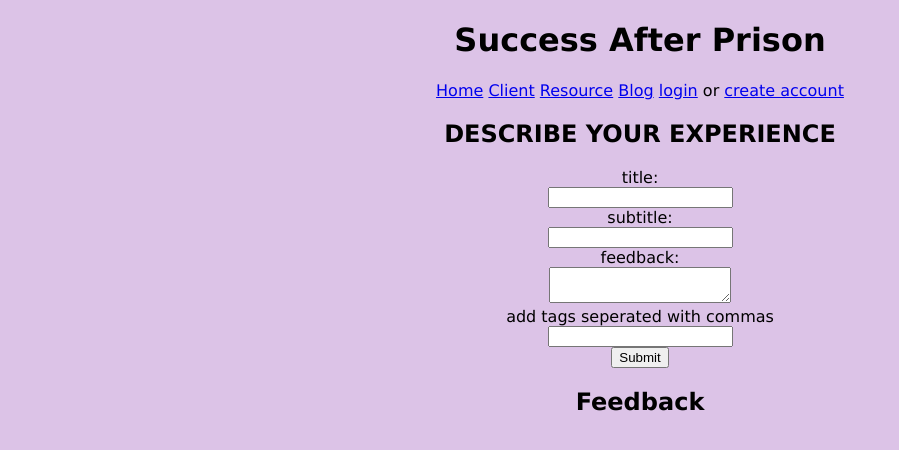
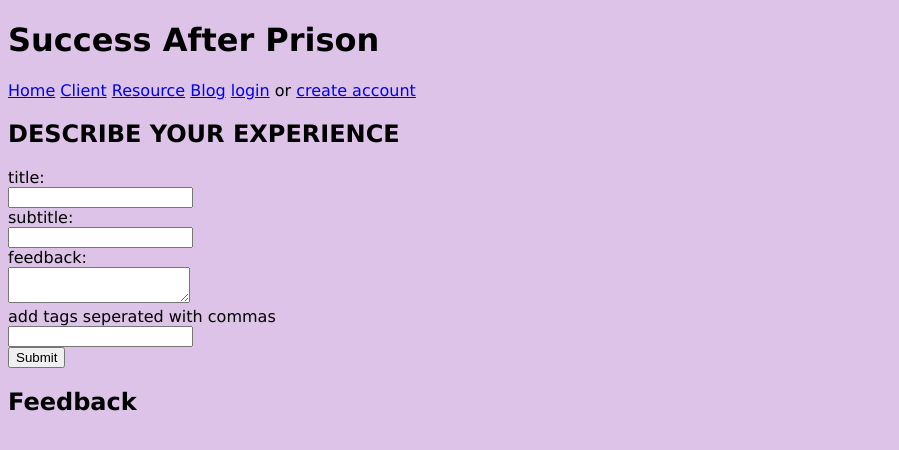
Before and after one commit to yahighness/s_a_p, a Django app: page /blog/ in a window 1280 px wide. Shown: the top 450 px of the page, without its empty margins (0-899 px from the left). Run offline with Django 3.2, Linux system fonts and the light colour scheme; data that the repository does not hold is empty.

Commit message:
fixed blog page html

```diff
--- a/s_a_p/my_sap/templates/blog.html
+++ b/s_a_p/my_sap/templates/blog.html
@@ -1,29 +1,18 @@
 <!DOCTYPE html>
-<html>
-    <center>
-    <head>
+<html lang="en">
+      <head>
         <style>
-            div {background-color: #dcc3e7;}
-            button {vertical-align: center;}
-            img {vertical-align: center;}
+          div {background-color: #dcc3e7;}
+          button {vertical-align: center;}
+          img {vertical-align: center;}
+          body {
+              background-color:#dcc3e7;
+              font-family: Verdana, Geneva, Tahoma, sans-serif;
+          }
         </style>
-        <html>
-          <head>
-            <head>
-              <title>HTML Background </title>
-           </head>
-           <body style="background-color:#dcc3e7;">
-          </head>
-          <body>
-    </head>
-    <span style="font-family: Verdana, Geneva, Tahoma, sans-serif;"
-<html lang="en">
+              <title>Blog</title>
 
-
-<head>
-  <meta charset="UTF-8">
-  <title> Success After Prison Blog</title>
-</head>
+        </head>
 <body>
 <h1>Success After Prison</h1>
 <div class= "container">
```
